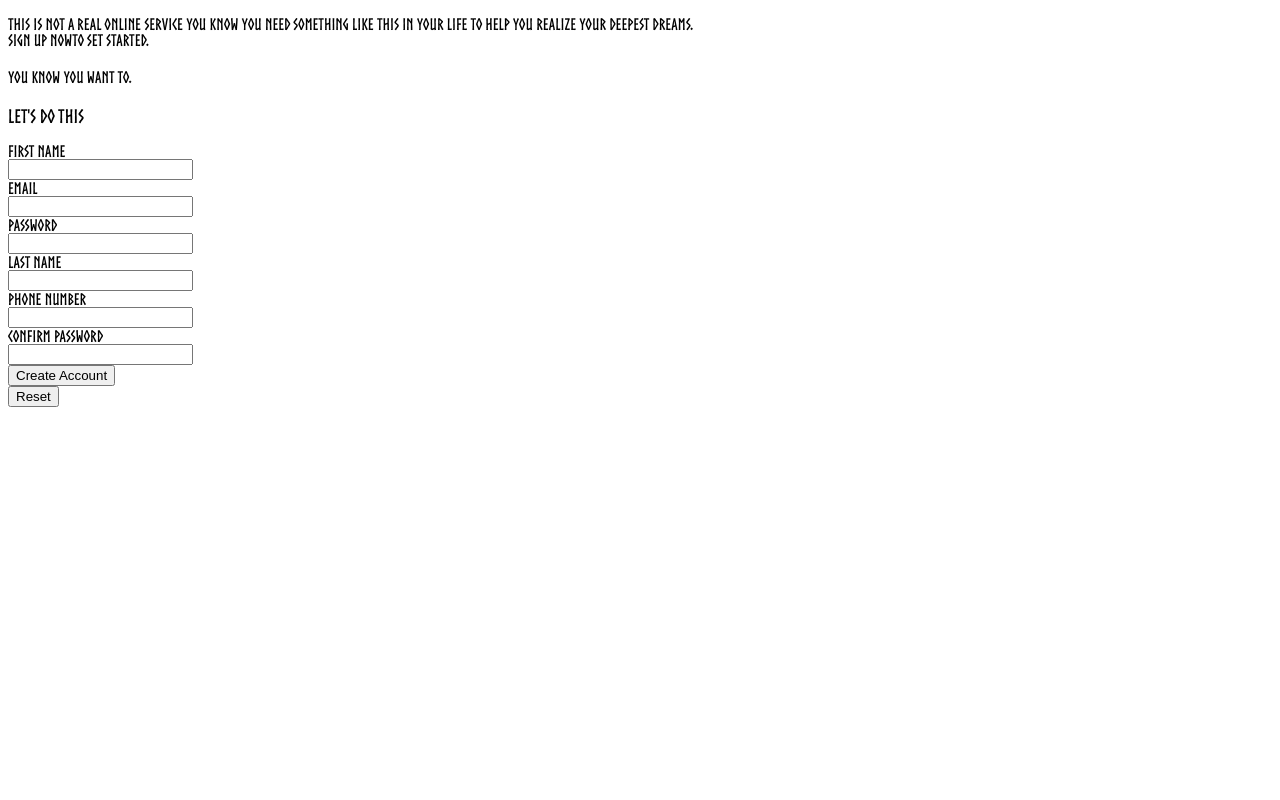
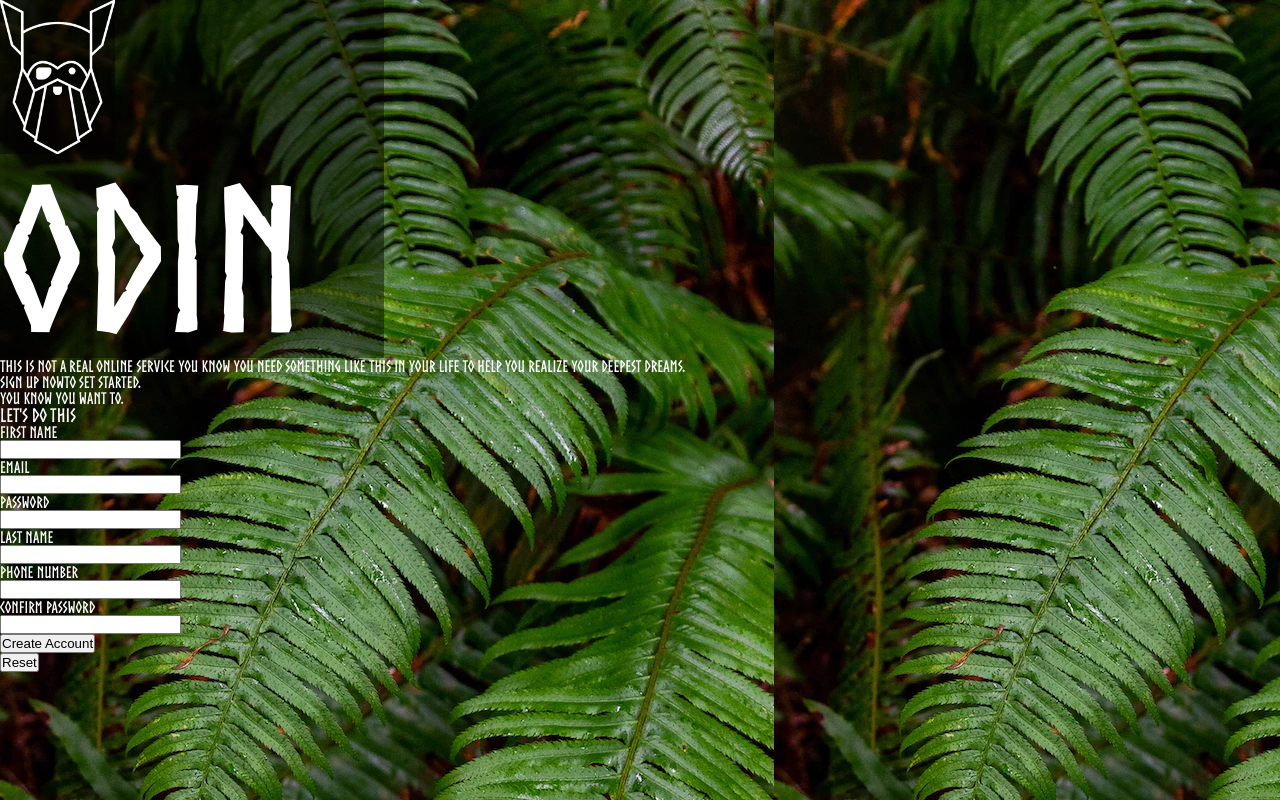
Before and after one commit to programmer-weeb/Sign-Up-Form, a plain HTML site: page index.html in a window 1280 px wide. Drawn offline with Linux system fonts and the light colour scheme.

Commit message:
some basic css

```diff
--- a/index.html
+++ b/index.html
@@ -10,7 +10,12 @@
 </head>
 <body>
     <main>
-        <div class="leftDev"></div>
+        <div class="leftDev">
+            <div class="logo">
+                <img class="logo" src="assets/odin-lined-logo.png" alt="">
+                <span>ODIN</span>
+            </div>
+        </div>
         <div class="rightDiv">
             <div class="txtBeforeForm">
                 <p>this is not a real online service you know you need something like this in your life to help you realize your deepest dreams. <br>Sign up nowto set started.</p>
--- a/style.css
+++ b/style.css
@@ -1,3 +1,8 @@
+* {
+    padding: 0;
+    margin: 0;
+    box-sizing: border-box;
+}
 @font-face {
     font-family: "theOdin";
     src: url(fonts/Norse-Bold.otf);
@@ -7,4 +12,18 @@
 
 main {
     font-family: theOdin;
+    color: white;
 }
+
+body {
+    background-image: url(assets/background.webp);
+}
+
+.logo {
+    width: 30%;
+    background: rgba(0, 0, 0, 0.445);
+}
+
+.logo span {
+    font-size: 200px;
+}
```
